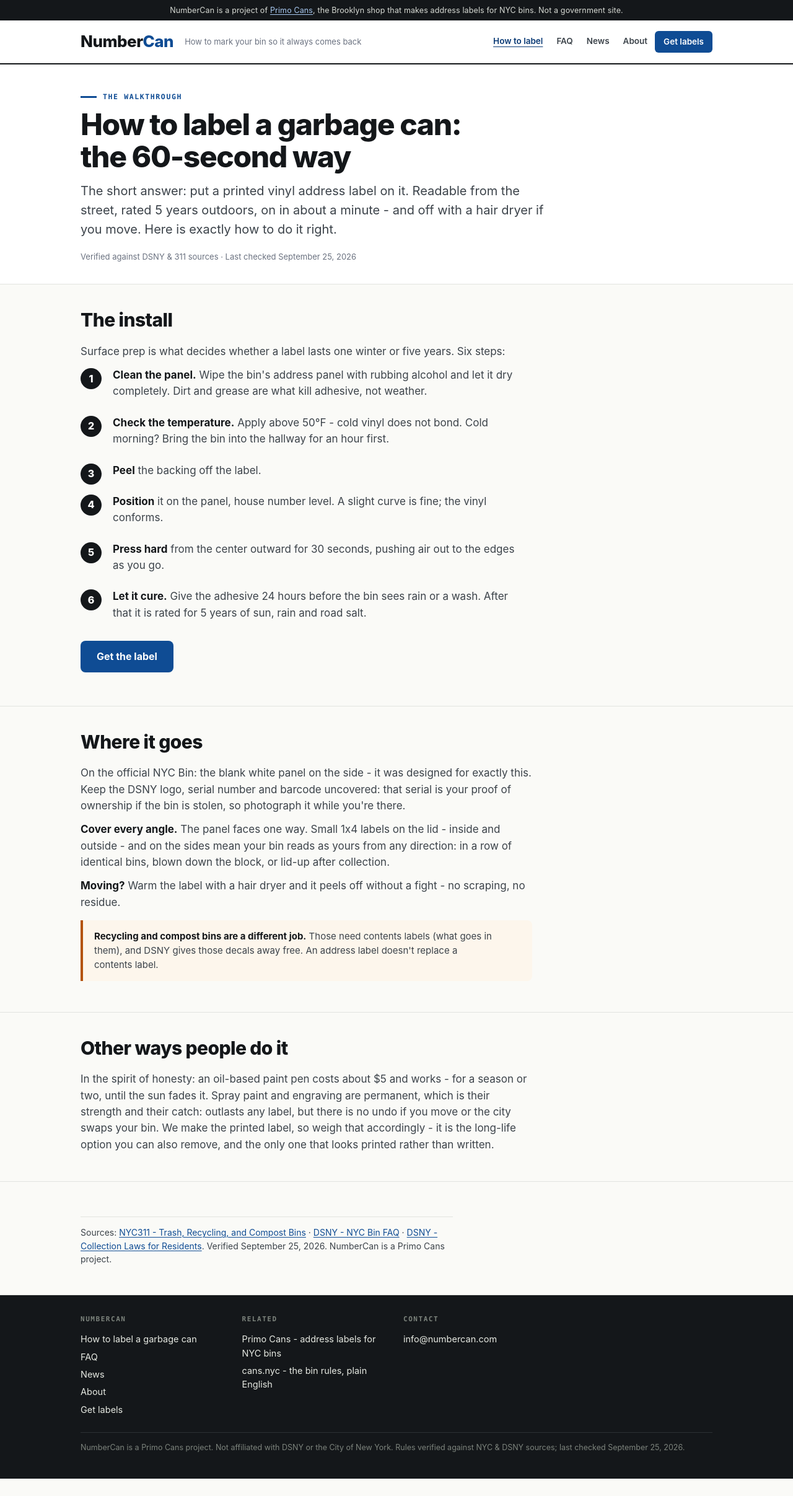
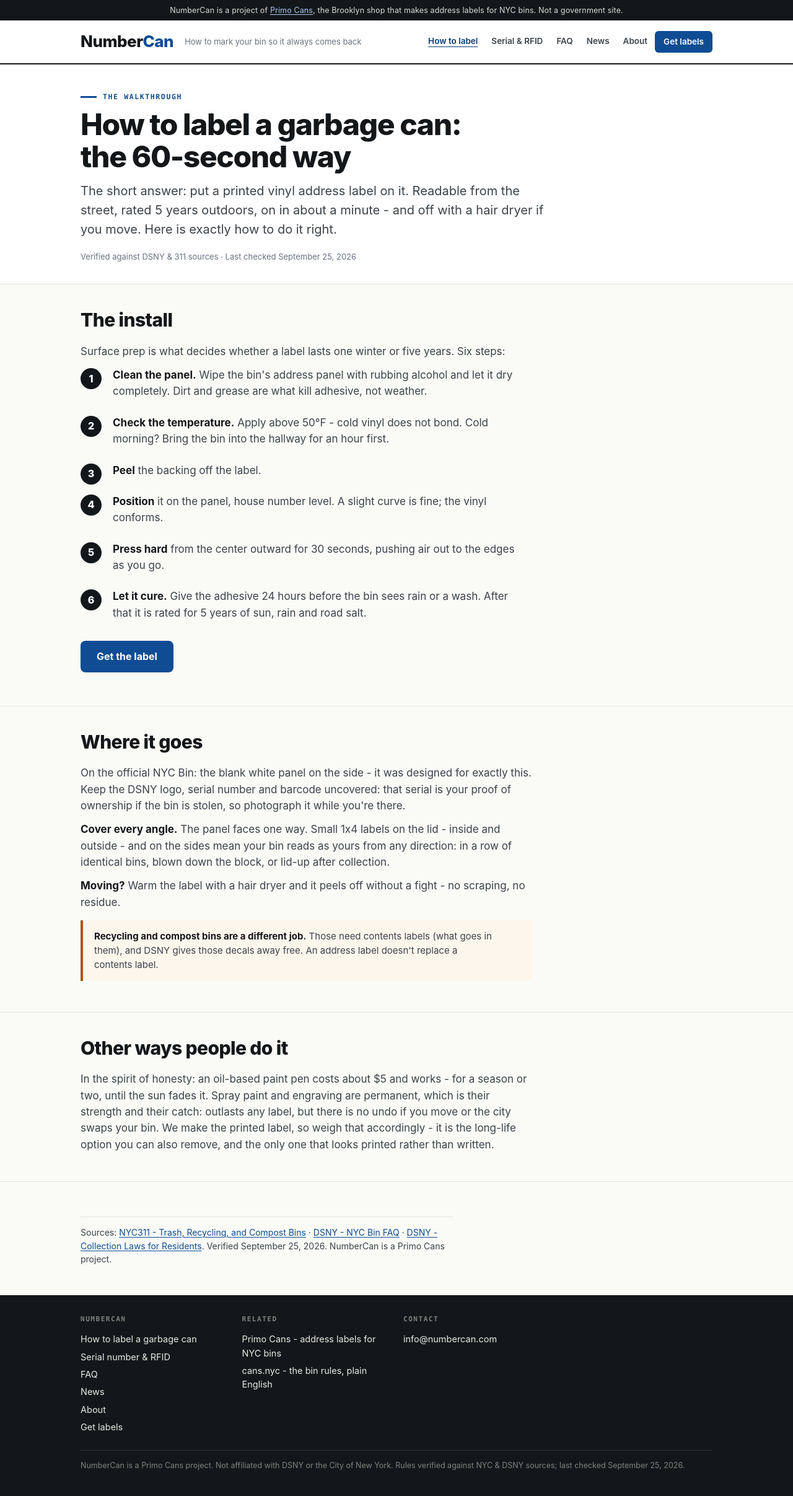
Before and after one commit to BHDomains/numbercan, a plain HTML site: page how-to-label-a-garbage-can/index.html in a window 1280 px wide. Shown: the whole page at 62% size. Before the commit the page ends 2386 px from the top, so only its background shows below. Drawn offline with Linux system fonts and the light colour scheme.

Commit message:
Update index.html

```diff
--- a/how-to-label-a-garbage-can/index.html
+++ b/how-to-label-a-garbage-can/index.html
@@ -30,6 +30,7 @@
     <span class="siteline">How to mark your bin so it always comes back</span>
     <nav class="mainnav">
       <a class="on" href="/how-to-label-a-garbage-can/">How to label</a>
+      <a href="/nyc-bin-serial-rfid/">Serial &amp; RFID</a>
       <a href="/faq/">FAQ</a>
       <a href="/news/">News</a>
       <a href="/about/">About</a>
@@ -91,6 +92,7 @@
     <div>
       <h4>NumberCan</h4>
       <a href="/how-to-label-a-garbage-can/">How to label a garbage can</a>
+      <a href="/nyc-bin-serial-rfid/">Serial number &amp; RFID</a>
       <a href="/faq/">FAQ</a>
       <a href="/news/">News</a>
       <a href="/about/">About</a>
```
